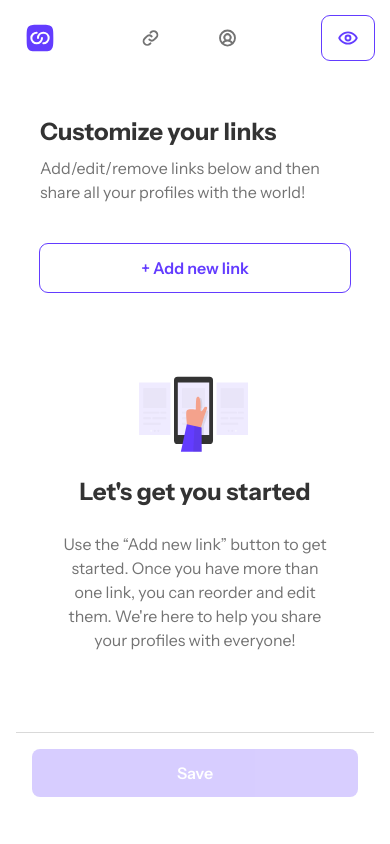
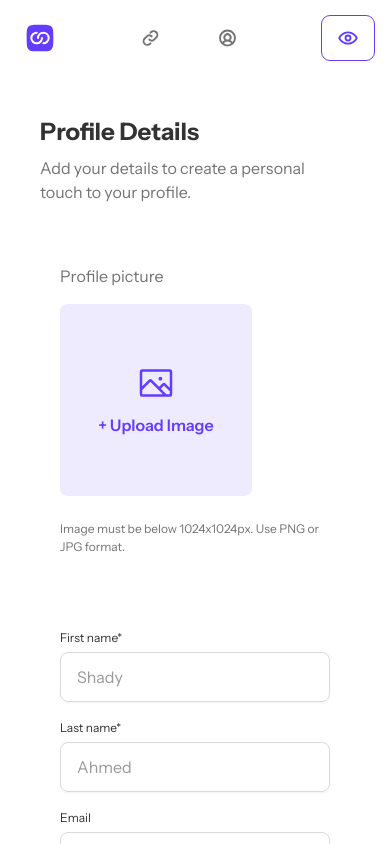
Before and after one commit to o-ashour/link-sharing-app, a Next.js app: page /profile in a window 390 px wide. Both pictures are taken after a click on the button 227 px from the left and 38 px from the top of the page. Shown: the top 844 px of the page. Built offline with nearby package versions, Linux system fonts and the light colour scheme.

Commit message:
Add Profile Details Content with Styling for Mobile Size

```diff
--- a/src/app/profile/page.tsx
+++ b/src/app/profile/page.tsx
@@ -5,40 +5,57 @@ import { useState } from 'react';
 import NoLink from '../../components/content/NoLink';
 import AddedLink from '../../components/content/AddedLink';
 import Header from '../../components/layout/Header';
+import ProfileDetails from '../../components/content/ProfileDetails';
 
 export default function Page() {
-  const [isLinksOpen, setIsLinksOpen] = useState(false);
+  const [isFirstLinkAdded, setIsFirstLinkAdded] = useState(false);
+  const [isProfileDetailsOpen, setIsProfileDetailsOpen] = useState(false);
 
   const handleClick = () => {
-    if (!isLinksOpen) {
-      setIsLinksOpen(true);
+    if (!isFirstLinkAdded) {
+      setIsFirstLinkAdded(true);
+    }
+  }
+
+  const content = {
+    addLinks: {
+      title: 'Customize your links',
+      subtitle: 'Add/edit/remove links below and then share all your profiles with the world!'
+    },
+    profileDetails: {
+      title: 'Profile Details',
+      subtitle: 'Add your details to create a personal touch to your profile.'
     }
   }
 
   return (
     <section>
-      <Header />
+      <Header setIsProfileDetailsOpen={setIsProfileDetailsOpen} />
 
         <div className="p-4">
           <article className="p-6 space-y-10">
             <div className="space-y-2">
               <h1 className="text-grey-400 text-2xl font-bold">
-                Customize your links
+                {!isProfileDetailsOpen ? content.addLinks.title : content.profileDetails.title}
               </h1>
               <p className="text-grey-300">
-                Add/edit/remove links below and then share all your profiles with the world!
+                {!isProfileDetailsOpen ? content.addLinks.subtitle : content.profileDetails.subtitle}
               </p>
             </div>
 
+          {!isProfileDetailsOpen ?
             <div>
               <Button variant='secondary' handleClick={handleClick}>
                 + Add new link
               </Button>
-              {!isLinksOpen ? <NoLink /> : <AddedLink />}
-            </div>
+              {!isFirstLinkAdded ? <NoLink /> : <AddedLink />}
+            </div> :
+            <ProfileDetails />
+          }
+
           </article>
           <div className="border-t border-grey-200 p-4">
-            <Button disabled={!isLinksOpen}>Save</Button>
+            <Button disabled={!isFirstLinkAdded}>Save</Button>
           </div>
         </div>
     </section>
--- a/src/components/UI/Tab.tsx
+++ b/src/components/UI/Tab.tsx
@@ -1,8 +1,8 @@
 import { ReactElement } from 'react';
 
-const Component: React.FC<{ icon: ReactElement<any, any>}> = ({ icon }) => {
+const Component: React.FC<{ icon: ReactElement<any, any>, handleClick: () => void }> = ({ icon, handleClick }) => {
   return (
-    <button id='nav-tab-btn' className='flex text-grey-300 font-semibold hover:text-purple-300 active:text-purple-300 active:bg-purple-100 w-full px-7 py-3 rounded-md gap-x-3 items-center'>
+    <button id='nav-tab-btn' className='flex text-grey-300 font-semibold hover:text-purple-300 active:text-purple-300 active:bg-purple-100 w-full px-7 py-3 rounded-md gap-x-3 items-center' onClick={handleClick}>
       <figure>
         {icon}
       </figure>
--- /dev/null
+++ b/src/components/UI/TextInput.tsx
@@ -0,0 +1,24 @@
+import { HTMLInputTypeAttribute, HTMLInputAutoCompleteAttribute } from 'react';
+
+const Component: React.FC<{ id?: string, name?: string, type?: HTMLInputTypeAttribute, autocomplete?: HTMLInputAutoCompleteAttribute, isError?: boolean, icon?: JSX.Element, placeholder?: string }> = ({ id, name, type, autocomplete, icon, isError = false, placeholder, ...props }) => {
+  return (
+    <div className="w-full relative rounded-md shadow-sm">
+      {isError &&
+        <div className="pointer-events-none absolute inset-y-0 right-0 flex items-center pr-3">
+          <span className="text-red sm:text-sm">Please check again</span>
+        </div>
+      }
+      <input
+        type={type}
+        name={name}
+        id={id}
+        autoComplete={autocomplete}
+        className={`block w-full rounded-lg border px-4 py-3 ${isError ? 'text-red border-red' : 'text-grey-400 border-grey-200'} focus:outline-none focus:border-none focus:ring-2 focus:ring-inset focus:ring-purple-300 focus:shadow-[0px_0px_14px_2px_rgba(99,60,255,0.3)] placeholder:text-grey-400 placeholder:opacity-50`}
+        placeholder={placeholder}
+        {...props}
+      />
+    </div>
+  )
+}
+
+export default Component;
--- a/src/components/UI/UploadImage.tsx
+++ b/src/components/UI/UploadImage.tsx
@@ -1,6 +1,6 @@
 import UploadImageIcon from '../../components/icons/UploadImageIcon';
 
-const Component: React.FC<{isImgUploaded: boolean, imgUrl: string}> = ({ isImgUploaded = true, imgUrl = '/prototyping-imgs/1024px-Malcolm-x.jpg' }) => {
+const Component: React.FC<{isImgUploaded?: boolean, imgUrl?: string}> = ({ isImgUploaded = false, imgUrl = '/prototyping-imgs/1024px-Malcolm-x.jpg' }) => {
   return(
     <button className='relative w-48 h-48 font-semibold rounded-lg px-9 py-14 text-white bg-purple-100 bg-cover' style={{ backgroundImage: `${isImgUploaded ? `url(${imgUrl})` : 'none'}` }}>
       {isImgUploaded &&
--- /dev/null
+++ b/src/components/content/ProfileDetails.tsx
@@ -0,0 +1,41 @@
+import UploadImage from '../UI/UploadImage';
+import TextInput from '../UI/TextInput';
+
+const Component: React.FC = () => {
+  return (
+    <div className='space-y-7'>
+      <div className='flex flex-col text-grey-300 p-5'>
+        <label htmlFor='Profile picture'>
+          Profile picture
+        </label>
+        <figure className='mt-4'>
+          <UploadImage />
+        </figure>
+        <figcaption className='text-sm mt-6'>
+          Image must be below 1024x1024px. Use PNG or JPG format.
+        </figcaption>
+      </div>
+
+      <div className='p-5 space-y-3'>
+        <div className='space-y-1'>
+          <label htmlFor='first-name' className='text-sm text-grey-400'>
+            First name*
+          </label>
+          <TextInput type='text' name='first-name' id='first-name' autocomplete='given-name' placeholder='Shady' />
+        </div>
+
+        <div className='space-y-1'>
+          <label htmlFor='last-name' className='text-sm text-grey-400'>Last name*</label>
+          <TextInput type='text' name='last-name' id='last-name' autocomplete='family-name' placeholder='Ahmed' />
+        </div>
+
+        <div className='space-y-1'>
+          <label htmlFor='email' className='text-sm text-grey-400'>Email</label>
+          <TextInput type='email' name='email' id='email' autocomplete='email' placeholder='e.g. shady@example.com' />
+        </div>
+      </div>
+    </div>
+  )
+}
+
+export default Component;
--- a/src/components/layout/Header.tsx
+++ b/src/components/layout/Header.tsx
@@ -4,7 +4,15 @@ import { icons } from '../../config/index';
 import Button from '../UI/Button';
 import PreviewIconHeader from '../icons/PreviewIconHeader';
 
-const Component: React.FC = () => {
+const Component: React.FC<{setIsProfileDetailsOpen: React.Dispatch<boolean>}> = ({ setIsProfileDetailsOpen }) => {
+  const handleLinksClick = () => {
+    setIsProfileDetailsOpen(false);
+  };
+
+  const handleProfileClick = () => {
+    setIsProfileDetailsOpen(true);
+  };
+
   return (
     <header className="flex justify-between items-center p-4 pl-6">
       <div className="flex-none">
@@ -13,10 +21,10 @@ const Component: React.FC = () => {
       <nav className="flex-2">
         <ul className='flex'>
           <li>
-            <Tab icon={icons.links} />
+            <Tab handleClick={handleLinksClick} icon={icons.links} />
           </li>
           <li>
-            <Tab icon={icons.profile} />
+            <Tab handleClick={handleProfileClick} icon={icons.profile} />
           </li>
         </ul>
       </nav>
```
